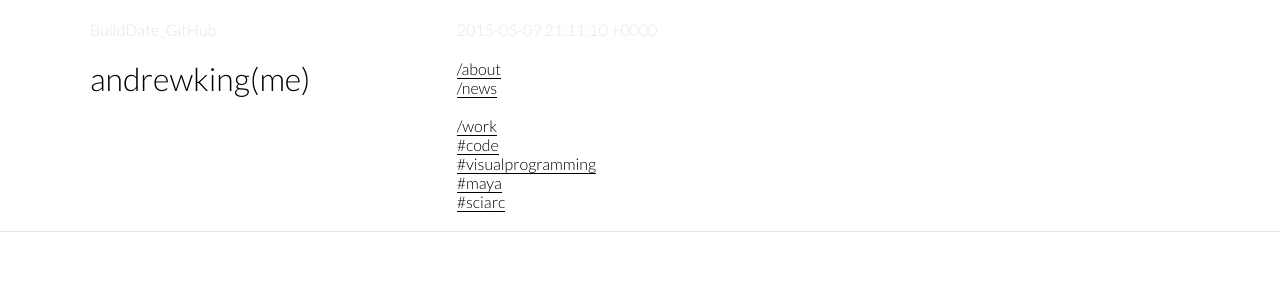
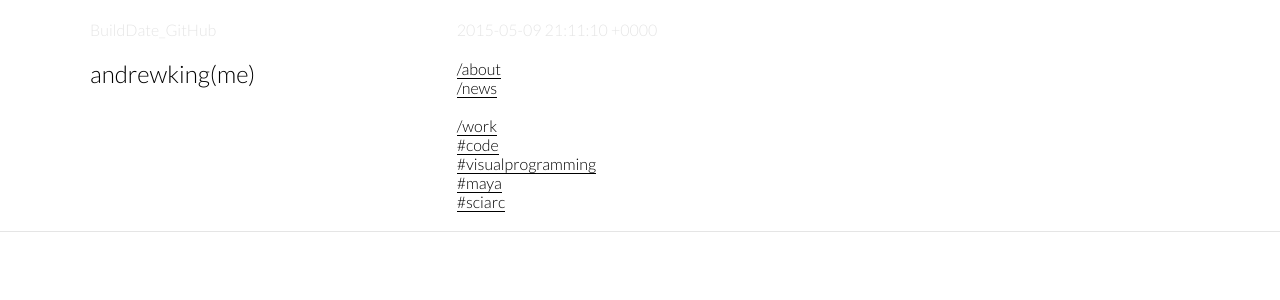
Before and after one commit to andrewkingme/andrewkingme.github.io, a Jekyll site: the page built from index.md, in a window 1280 px wide. Shown: the top 300 px of the page. Built offline with Jekyll 4.4.1, drawn with Linux system fonts in a browser that asks for light colours.

Commit message:
Responsive Grid Revisions
Fixed overlapping elements.
Fixed mobile build date.

```diff
--- a/_includes/header.html
+++ b/_includes/header.html
@@ -1,5 +1,5 @@
 <section>
-  <div class="grid grid-pad grid-pad-builddate">
+  <div class="grid grid-pad builddate builddate-mobile">
     <div class="col-4-12">
       <a href="https://github.com/andrewkingme/andrewkingme.github.io" class="header_builddate">BuildDate_GitHub</a>
     </div>
--- a/css/simplegrid.css
+++ b/css/simplegrid.css
@@ -14,6 +14,7 @@
 
 [class*='col-'] {
 	float: left;
+    padding-right: 20px;
 }
 
 [class*='col-']:last-of-type {
@@ -38,7 +39,7 @@
 	padding: 20px 20px 20px 20px;
 }
 
-.grid-pad-builddate {
+.builddate {
 	padding-bottom: 0px;
 }
 
@@ -140,13 +141,17 @@
 		float: none;
 		margin-left: 0px;
 		margin-right: 0px;
-		margin-top: 10px;
-		margin-bottom: 10px;
+		margin-top: 0px;
+		margin-bottom: 20px;
 		padding-left: 20px;
 		padding-right: 20px;
 	}
 
-  .hide-on-mobile {
+    .builddate-mobile > [class*='col-'] {
+        margin-bottom: 0px;
+    }
+
+    .hide-on-mobile {
 		display: none !important;
 		width: 0;
 		height: 0;
--- a/css/style.scss
+++ b/css/style.scss
@@ -37,7 +37,7 @@
 
 .title {
   color: $color-4;
-  font-size: 32px;
+  font-size: 24px;
 }
 
 hr {
@@ -77,7 +77,7 @@
 .header_title {
   color: $color-4;
   text-decoration: none;
-  font-size: 32px;
+  font-size: 24px;
   border-bottom: none;
 }
 
```
